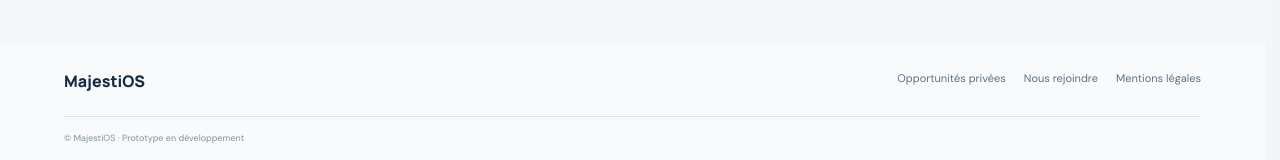
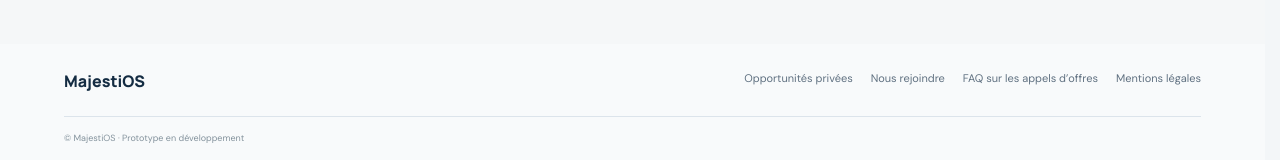
Before and after one commit to Chexpeer/Majestios, a Next.js app: page /appels-offres-publics in a window 1280 px wide. Shown: the part 949-1109 px from the top of the page. Built offline with nearby package versions, Linux system fonts and the light colour scheme; no server answers.

Commit message:
Ajouter un accès à la FAQ sur les appels d’offres publics

```diff
--- a/src/app/appels-offres-publics/page.tsx
+++ b/src/app/appels-offres-publics/page.tsx
@@ -13,5 +13,5 @@ export default function PublicTendersPage() {
  <section className="how-section concept-hero"><div><span className="section-label">ESPACE OPPORTUNITÉS · PUBLIC</span><h1>Explorez les <em>appels d’offres publics.</em></h1><p>Recherchez les avis diffusés par le BOAMP, affinez les résultats et ouvrez une fiche dédiée à chaque avis. Vérifiez toujours les conditions et délais sur la source officielle.</p></div></section>
  <section className="concept-principles"><h2>Recherche ciblée</h2><form className="tender-search" onSubmit={search}><label className="search-field"><span>Mots-clés</span><input value={q} onChange={e=>setQ(e.target.value)} placeholder="Nettoyage, travaux, informatique…" /></label><label className="search-field"><span>Département</span><input value={location} onChange={e=>setLocation(e.target.value)} placeholder="Ex. : 68" /></label><label className="search-field"><span>Catégorie</span><select value={type} onChange={e=>setType(e.target.value)}><option value="all">Toutes</option><option value="Travaux">Travaux</option><option value="Services">Services</option><option value="Fournitures">Fournitures</option></select></label><button className="search-submit" type="submit">Rechercher</button></form></section>
  <section className="concept-principles"><div className="results-heading"><div><span className="section-label">RÉSULTATS</span><h2>Les avis correspondants</h2></div><span className="results-count">{loading?"Recherche…":items.length+" résultat(s)"}</span></div>{error&&<p role="alert">{error}</p>}{!loading&&!error&&items.length===0&&<p>Aucun avis à afficher pour ces critères. Essayez une recherche plus large ou vérifiez la disponibilité de la source.</p>}<div className="results-list">{items.map(item=><article className="result-card" key={item.id}><div className="result-main"><span className="result-category">{item.type} · BOAMP / DILA</span><h3>{item.title}</h3><p>{item.buyer||"Acheteur non renseigné"} · {item.location}</p><small>Publication : {item.publishedAt||"non renseignée"} · Échéance : {item.deadline||"à vérifier"}</small><small>Statut : {item.officialStatus||"à vérifier"}</small></div><div className="result-actions"><Link className="result-action" href={"/appels-offres-publics/"+encodeURIComponent(String(item.id))}>Fiche détaillée ↗</Link><a className="result-action" href={item.sourceUrl||"https://www.boamp.fr/"} target="_blank" rel="noreferrer">Source officielle ↗</a></div></article>)}</div></section>
- <footer className="public-footer"><Link className="footer-brand" href="/">MajestiOS</Link><nav><Link href="/appels-offres-prives">Opportunités privées</Link><Link href="/nous-rejoindre">Nous rejoindre</Link><Link href="/mentions-legales">Mentions légales</Link></nav><small>© MajestiOS · Prototype en développement</small></footer></main>
+ <footer className="public-footer"><Link className="footer-brand" href="/">MajestiOS</Link><nav><Link href="/appels-offres-prives">Opportunités privées</Link><Link href="/nous-rejoindre">Nous rejoindre</Link><Link href="/faq#appels-offres">FAQ sur les appels d’offres</Link><Link href="/mentions-legales">Mentions légales</Link></nav><small>© MajestiOS · Prototype en développement</small></footer></main>
 }
```
